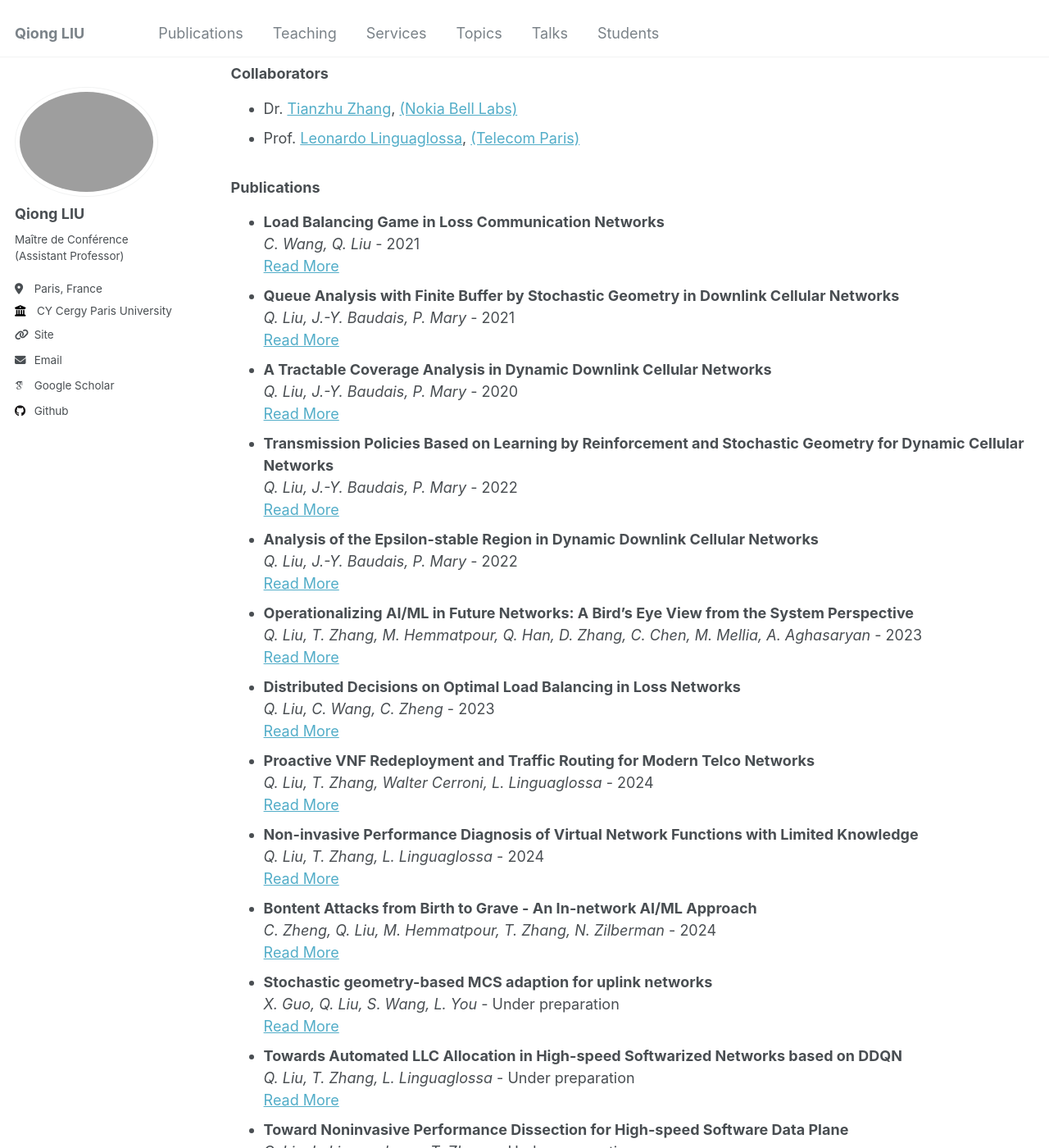
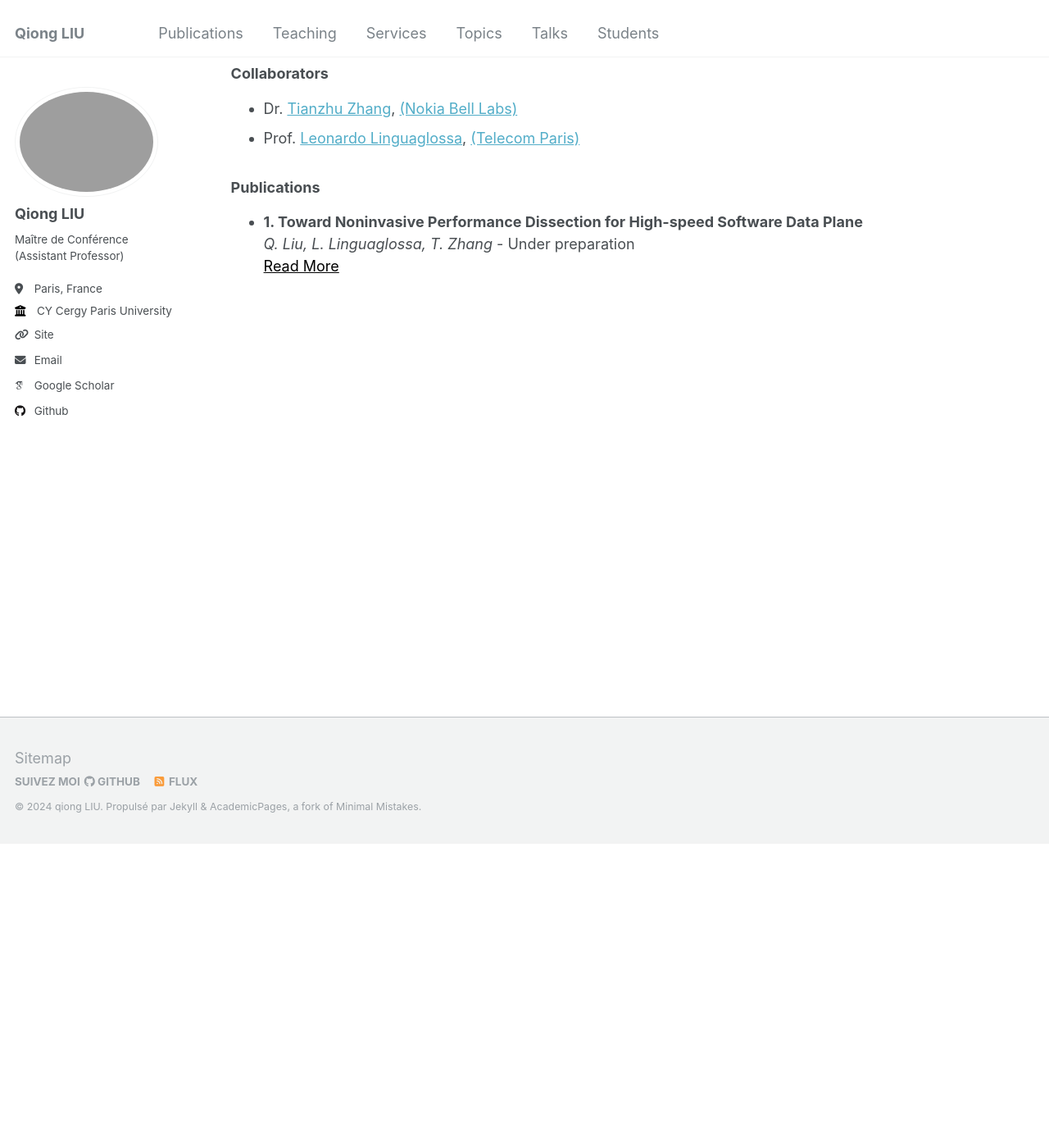
Before and after one commit to evesiphus/evesiphus.github.io, a Jekyll site: the page built from _posts/2012-08-14-blog-post-1.md, in a window 1280 px wide and 1400 px high, scrolled down 370 px. Shown: the whole window at 82% size. Built offline with Jekyll 4.4.1, drawn with Linux system fonts in a browser that asks for light colours; some web fonts are replaced.

Commit message:
Update 2012-08-14-blog-post-1.md

```diff
--- a/_posts/2012-08-14-blog-post-1.md
+++ b/_posts/2012-08-14-blog-post-1.md
@@ -17,11 +17,17 @@
 
 ### Publications
 <ul>
+  {% assign selected_titles = "Toward Noninvasive Performance Dissection for High-speed Software Data Plane,Towards Automated LLC Allocation in High-speed Softwarized Networks based on DDQN，Non-invasive Performance Diagnosis of Virtual Network Functions with Limited Knowledge，Operationalizing AI/ML in Future Networks: A Bird’s Eye View from the System Perspective" | split: ',' %}
+  {% assign paper_counter = 0 %}
+
   {% for post in site.publications %}
-    <li>
-      <strong>{{ post.title }}</strong><br/>
-      <em>{{ post.authors }}</em> - {{ post.year }}<br/>
-      <a href="{{ post.url }}">Read More</a>
-    </li>
+    {% if selected_titles contains post.title %}
+      {% assign paper_counter = paper_counter | plus: 1 %}
+      <li>
+        <strong>{{ paper_counter }}. {{ post.title }}</strong><br/>
+        <em>{{ post.authors }}</em> - {{ post.year }}<br/>
+        <a href="{{ post.url }}" style="color: black; text-decoration: underline;">Read More</a>
+      </li>
+    {% endif %}
   {% endfor %}
 </ul>
```
Also changed, not shown: other parts of _posts/2012-08-14-blog-post-1.md (+1 -1 lines).
